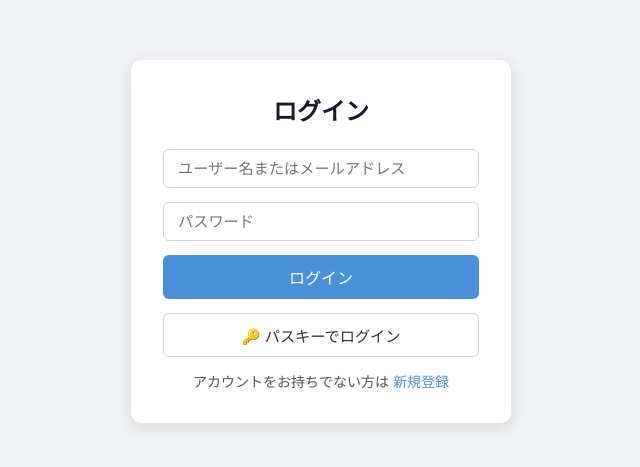
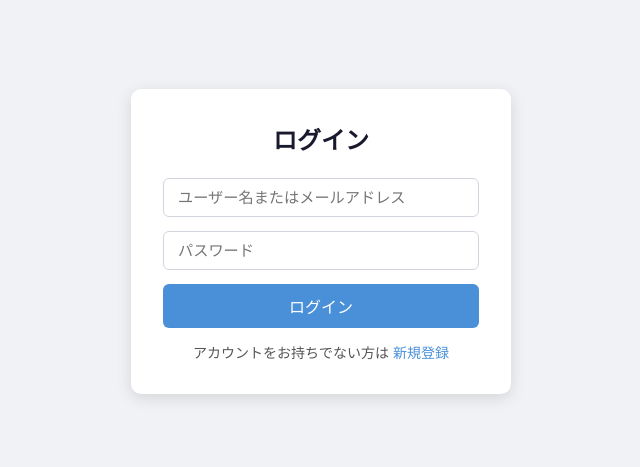
Before and after one commit to akki-secure/TaskManagement, a React (Vite) app in the folder frontend/: page /login in a window 1280 px wide. Shown: the part 159-626 px from the top of the page, without its empty margins (319-959 px from the left). Built offline with nearby package versions, Linux system fonts and the light colour scheme.

Commit message:
fix: ログイン画面のパスキーボタンを削除
未実装のパスキー認証ボタンとhandlePasskey関数を削除。

Refs #38

```diff
--- a/frontend/src/pages/LoginPage.jsx
+++ b/frontend/src/pages/LoginPage.jsx
@@ -26,10 +26,6 @@ export default function LoginPage() {
         }
     }
 
-    function handlePasskey() {
-        setError('パスキー認証は現在準備中です')
-    }
-
     return (
         <div className="auth-page">
             <form className="auth-form" onSubmit={handleSubmit}>
@@ -56,9 +52,6 @@ export default function LoginPage() {
                 <button className="auth-btn-primary" type="submit" disabled={loading}>
                     {loading ? 'ログイン中...' : 'ログイン'}
                 </button>
-                <button className="auth-btn-secondary" type="button" onClick={handlePasskey}>
-                    🔑 パスキーでログイン
-                </button>
                 <p className="auth-link">
                     アカウントをお持ちでない方は <Link to="/register">新規登録</Link>
                 </p>
```
